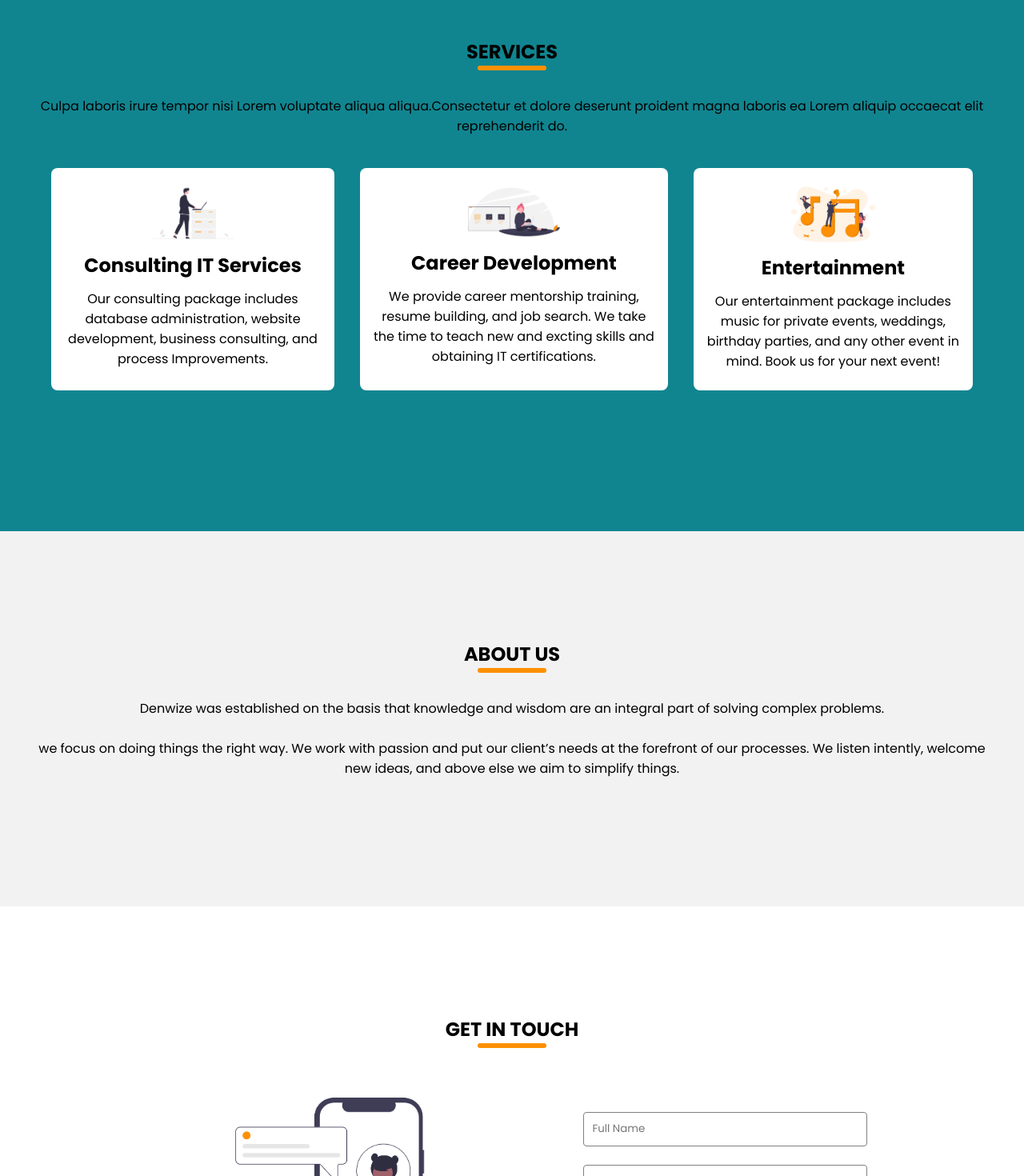
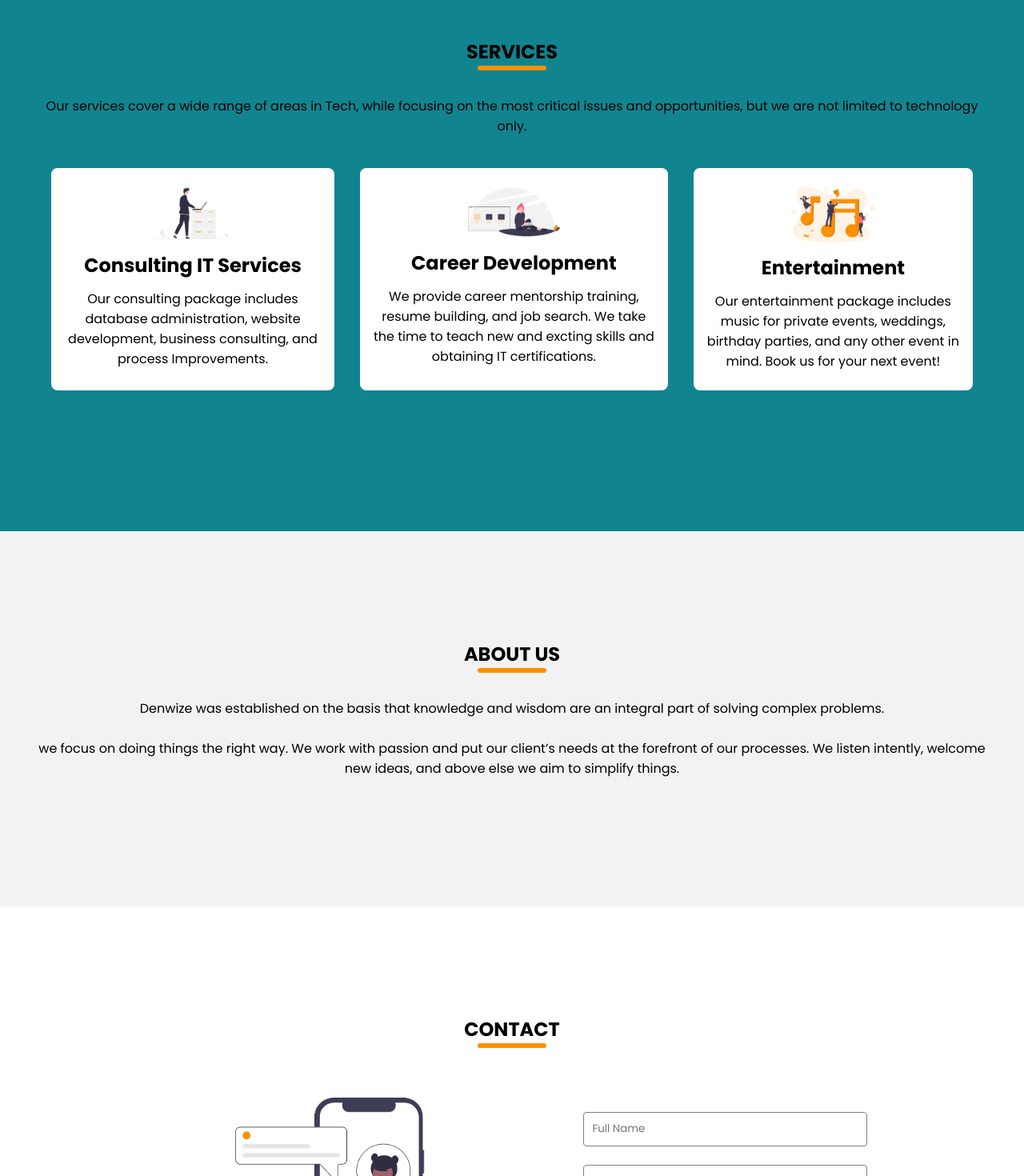
Before and after one commit to gustaveH/denwize2-0, a React (Create React App) app: page / in a window 1280 px wide. Shown: the part 880-2350 px from the top of the page at 80% size. Built offline with nearby package versions, Linux system fonts and the light colour scheme.

Commit message:
minor fixes on contact header and about us lorem

```diff
--- a/src/components/Contact.js
+++ b/src/components/Contact.js
@@ -7,7 +7,7 @@ const Contact = () => {
   return (
     <section className='contact' id='/contact'>
       <div className='get-in-touch'>
-        <HeaderText headerLine='Get in touch' id='contact-text' />
+        <HeaderText headerLine='Contact' id='contact-text' />
       </div>
       <div className='container'>
         <div className='chat-picture'>
--- a/src/components/Services.js
+++ b/src/components/Services.js
@@ -15,9 +15,9 @@ const Services = () => {
           </div>
           <div className='service-text'>
             <p>
-              Culpa laboris irure tempor nisi Lorem voluptate aliqua
-              aliqua.Consectetur et dolore deserunt proident magna laboris ea
-              Lorem aliquip occaecat elit reprehenderit do.
+              Our services cover a wide range of areas in Tech, while focusing
+              on the most critical issues and opportunities, but we are not
+              limited to technology only.
             </p>
           </div>
 
```
